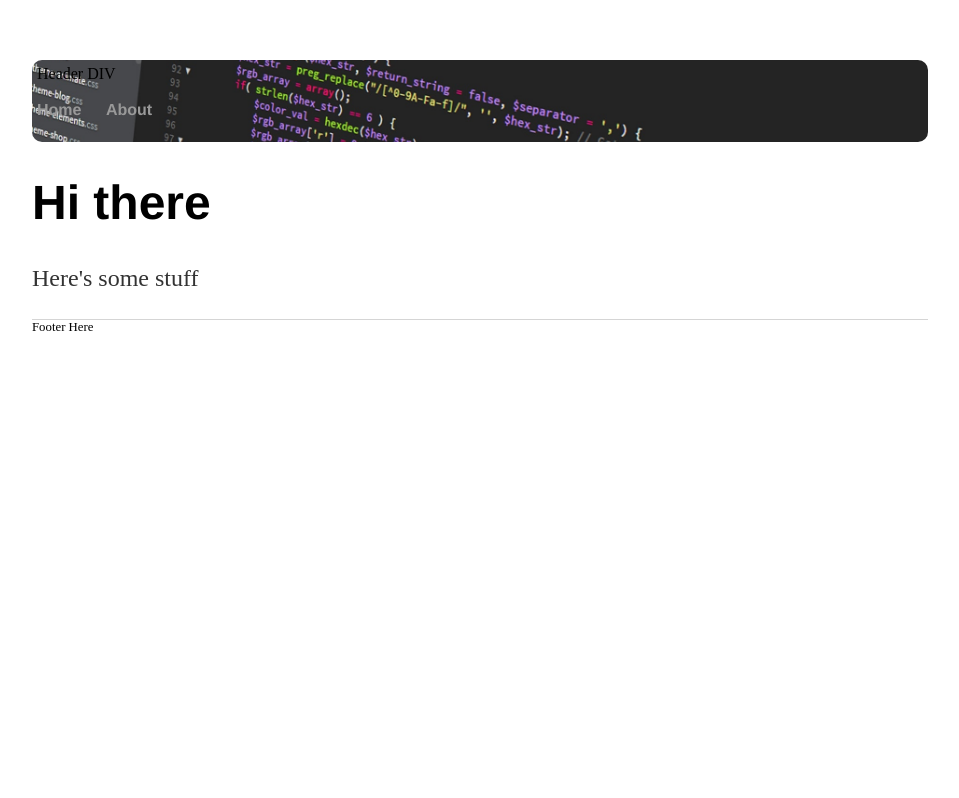
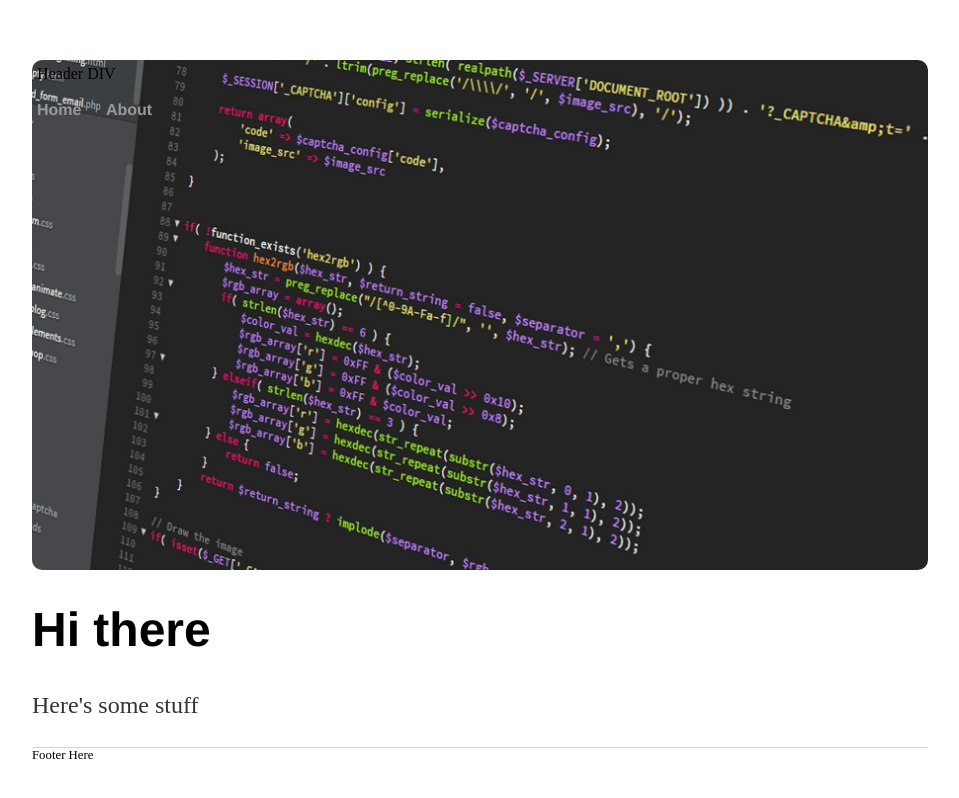
Before and after one commit to thweattm/thweattm.github.io, a Jekyll site: the page built from index.html, in a window 1280 px wide. Shown: the top 798 px of the page, without its empty margins (160-1119 px from the left). Built offline with Jekyll 4.4.1, drawn with Linux system fonts in a browser that asks for light colours.

Commit message:
Update main.css

```diff
--- a/css/main.css
+++ b/css/main.css
@@ -13,6 +13,7 @@ a:hover {
 }
 
 div.header {
+  height: 500px;
   background-image: url("/pics/header.jpg");
   background-position: center;
   background-repeat: no-repeat;
```
